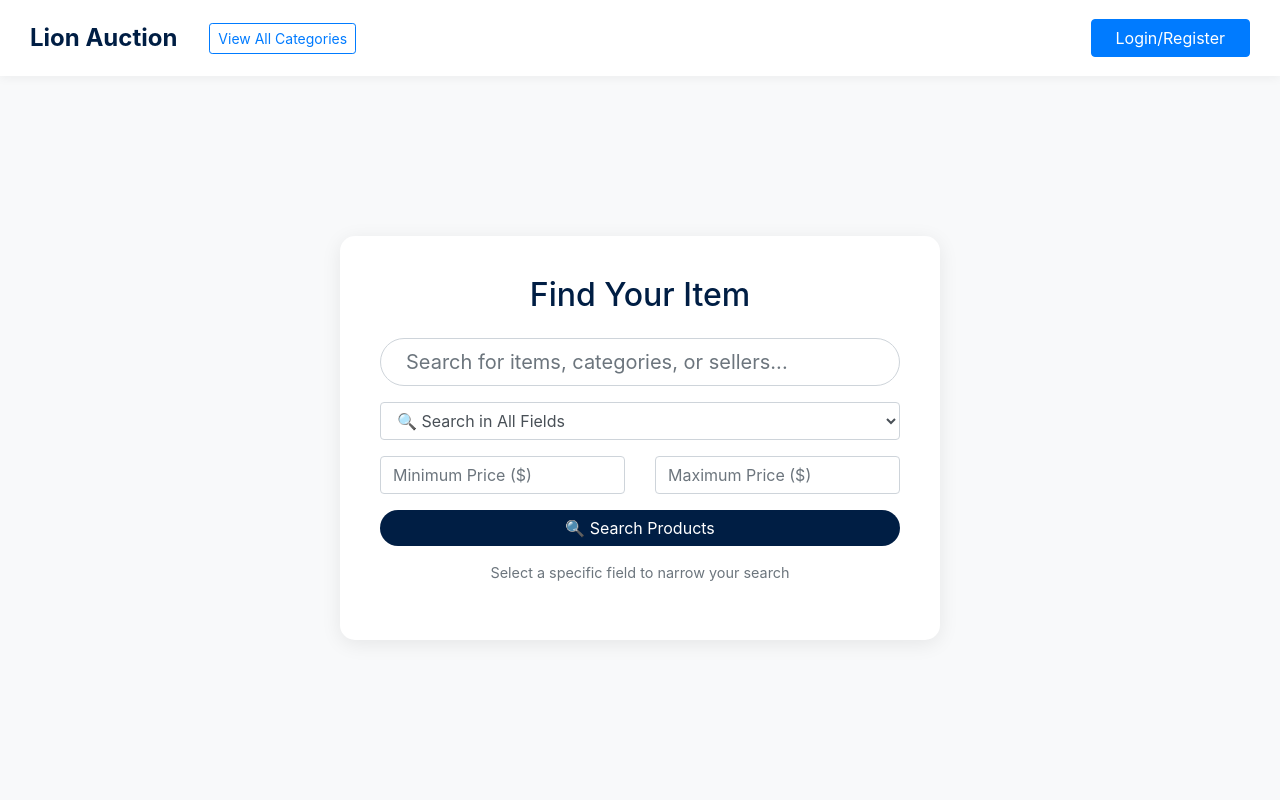
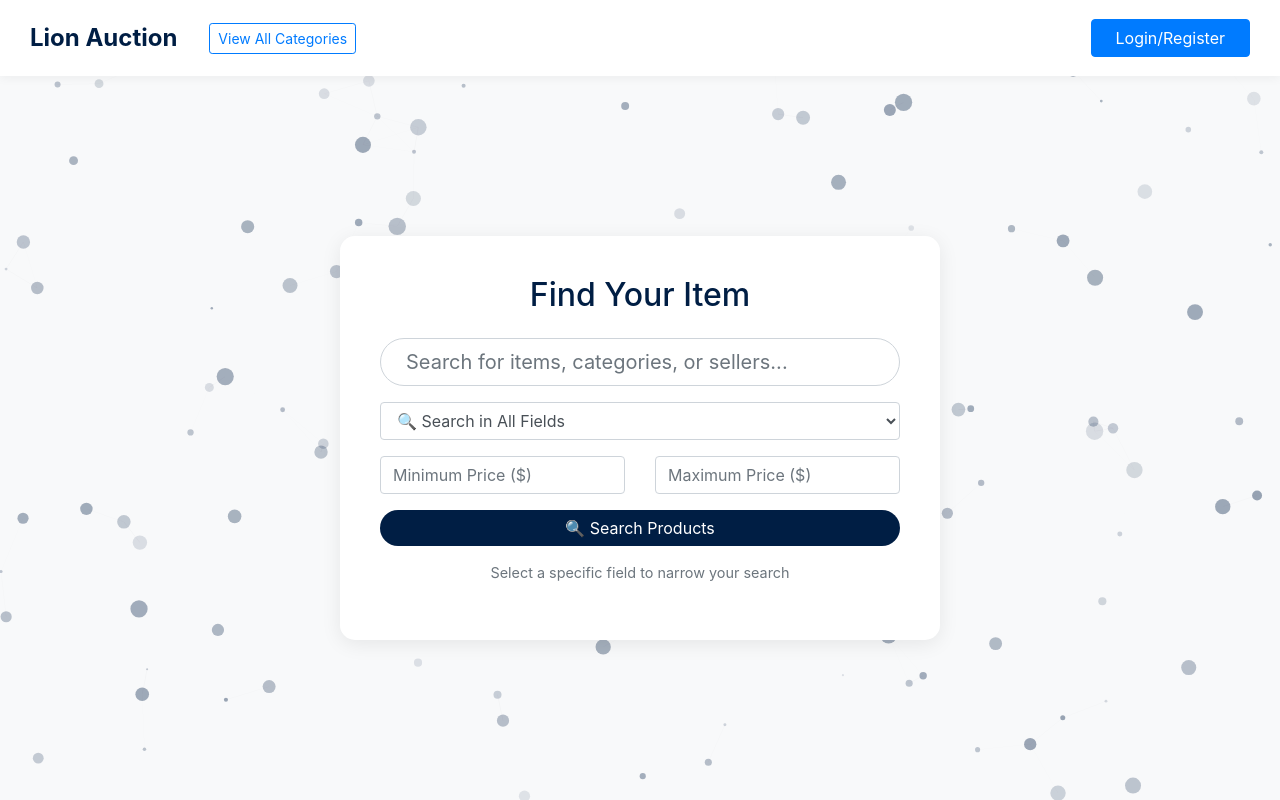
Before and after one commit to JumpingPigeon/Group-Project, a Flask app: page / in a window 1280 px wide. Run offline with Flask 3, Linux system fonts and the light colour scheme; some libraries are stand-ins or nearby versions.

Commit message:
Improve UI

```diff
--- a/templates/index.html
+++ b/templates/index.html
@@ -4,18 +4,20 @@
     <meta charset="utf-8">
     <meta name="viewport" content="width=device-width, initial-scale=1">
     <title>Lion Auction: Home</title>
-    <link rel="stylesheet" href="https://stackpath.bootstrapcdn.com/bootstrap/4.4.1/css/bootstrap.min.css" integrity="sha384-Vkoo8x4CGsO3+Hhxv8T/Q5PaXtkKtu6ug5TOeNV6gBiFeWPGFN9MuhOf23Q9Ifjh" crossorigin="anonymous">
+    <link rel="stylesheet" href="https://stackpath.bootstrapcdn.com/bootstrap/4.4.1/css/bootstrap.min.css">
     <style>
         body {
             background-color: #f8f9fa;
             height: 100vh;
             display: flex;
             flex-direction: column;
+            overflow: hidden;
         }
         .navbar {
             background-color: #fff;
             box-shadow: 0 2px 10px rgba(0,0,0,0.05);
             padding: 15px 30px;
+            z-index: 10;
         }
         .navbar-brand {
             font-weight: 700;
@@ -27,6 +29,8 @@
             display: flex;
             align-items: center;
             justify-content: center;
+            position: relative;
+            z-index: 5;
         }
         .search-box {
             width: 100%;
@@ -50,9 +54,20 @@
         .btn-search:hover {
             background-color: #003a88;
         }
+
+        #particle-canvas {
+            position: fixed;
+            top: 0;
+            left: 0;
+            width: 100%;
+            height: 100%;
+            z-index: 1;
+            pointer-events: none;
+        }
     </style>
 </head>
 <body>
+    <canvas id="particle-canvas"></canvas>
 
     <nav class="navbar navbar-light">
         <div class="d-flex align-items-center">
@@ -79,7 +94,6 @@
         {% endif %}
     </div>
     </nav>
-
 
     <div class="search-container">
         <div class="search-box">
@@ -122,6 +136,97 @@
         </div>
     </div>
 
+    <script>
+        document.addEventListener('DOMContentLoaded', function() {
+            const canvas = document.getElementById('particle-canvas');
+            const ctx = canvas.getContext('2d');
+
+            function resizeCanvas() {
+                canvas.width = window.innerWidth;
+                canvas.height = window.innerHeight;
+            }
+
+            resizeCanvas();
+            window.addEventListener('resize', resizeCanvas);
+
+            class Particle {
+                constructor() {
+                    this.x = Math.random() * canvas.width;
+                    this.y = Math.random() * canvas.height;
+                    this.size = Math.random() * 8 + 1;
+                    this.speedX = Math.random() * 0.5 - 0.25;
+                    this.speedY = Math.random() * 0.5 - 0.25;
+                    this.color = `rgba(0, 30, 68, ${Math.random() * 0.3 + 0.1})`;
+                }
+
+                update() {
+                    this.x += this.speedX;
+                    this.y += this.speedY;
+
+                    if (this.x > canvas.width || this.x < 0) {
+                        this.speedX = -this.speedX;
+                    }
+                    if (this.y > canvas.height || this.y < 0) {
+                        this.speedY = -this.speedY;
+                    }
+                }
+
+                draw() {
+                    ctx.fillStyle = this.color;
+                    ctx.beginPath();
+                    ctx.arc(this.x, this.y, this.size, 0, Math.PI * 2);
+                    ctx.closePath();
+                    ctx.fill();
+                }
+            }
+
+            const particles = [];
+            const particleCount = Math.floor((canvas.width * canvas.height) / 8000);
+
+            for (let i = 0; i < particleCount; i++) {
+                particles.push(new Particle());
+            }
+
+            function connectParticles() {
+                const maxDistance = 80;
+
+                for (let i = 0; i < particles.length; i++) {
+                    for (let j = i; j < particles.length; j++) {
+                        const dx = particles[i].x - particles[j].x;
+                        const dy = particles[i].y - particles[j].y;
+                        const distance = Math.sqrt(dx * dx + dy * dy);
+
+                        if (distance < maxDistance) {
+                            const opacity = 1 - distance / maxDistance;
+                            ctx.strokeStyle = `rgba(0, 30, 68, ${opacity * 0.1})`;
+                            ctx.lineWidth = 0.3;
+                            ctx.beginPath();
+                            ctx.moveTo(particles[i].x, particles[i].y);
+                            ctx.lineTo(particles[j].x, particles[j].y);
+                            ctx.stroke();
+                        }
+                    }
+                }
+            }
+
+            function animate() {
+                ctx.clearRect(0, 0, canvas.width, canvas.height);
+
+
+                for (let i = 0; i < particles.length; i++) {
+                    particles[i].update();
+                    particles[i].draw();
+                }
+
+                connectParticles();
+
+                requestAnimationFrame(animate);
+            }
+
+            animate();
+        });
+    </script>
+
     <script src="https://code.jquery.com/jquery-3.4.1.slim.min.js"></script>
     <script src="https://stackpath.bootstrapcdn.com/bootstrap/4.4.1/js/bootstrap.min.js"></script>
 </body>
```
Also changed, not shown: README.md. Lines whose indentation alone changed are shown as unchanged.
